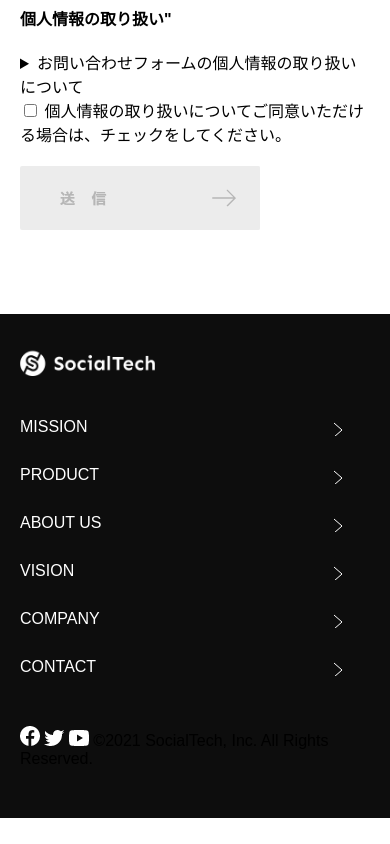
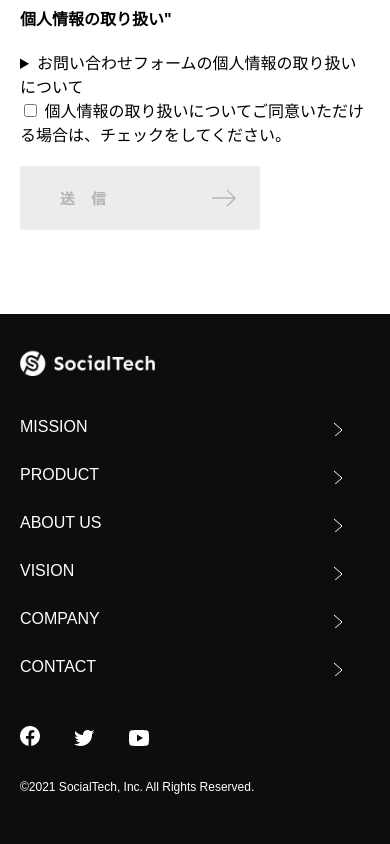
Before and after one commit to yd1107/html-css-advanced-kadai, a plain HTML site: page kadai_tutorial_output/index.html in a window 390 px wide. Shown: the part 9738-10582 px from the top of the page. Before the commit the page ends 10556 px from the top, so only its background shows below. Drawn offline with Linux system fonts and the light colour scheme.

Commit message:
フッター修正

```diff
--- a/kadai_tutorial_output/style.css
+++ b/kadai_tutorial_output/style.css
@@ -726,7 +726,7 @@ product.html
     margin: 0px 20px 0px 20px;
     height: 44px;
     font-size: 16px;
-    background-image: url(images/arrow.png);
+    background-image: url("images/arrow.png");
     background-repeat: no-repeat;
     background-position: right top;
   }
@@ -1091,7 +1091,17 @@ product.html
 
   #footer-link >a:active {
     color: #ffffff;
+  }
 
+  #sns-footer > a {
+    margin-right: 30px;
+  }
+
+  #copyright {
+    font-size: 12px;
+    display: block;
+    margin-top: 30px;
+    color: #ffffff;
   }
 
   /* mission.htmlのスタイル */
```
